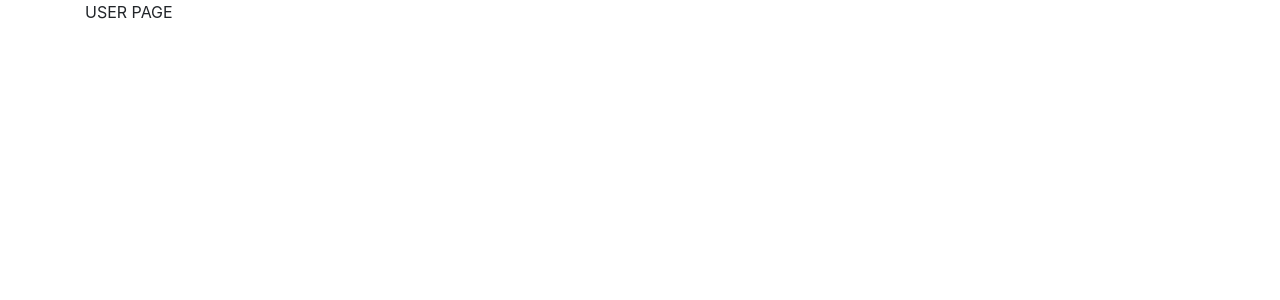
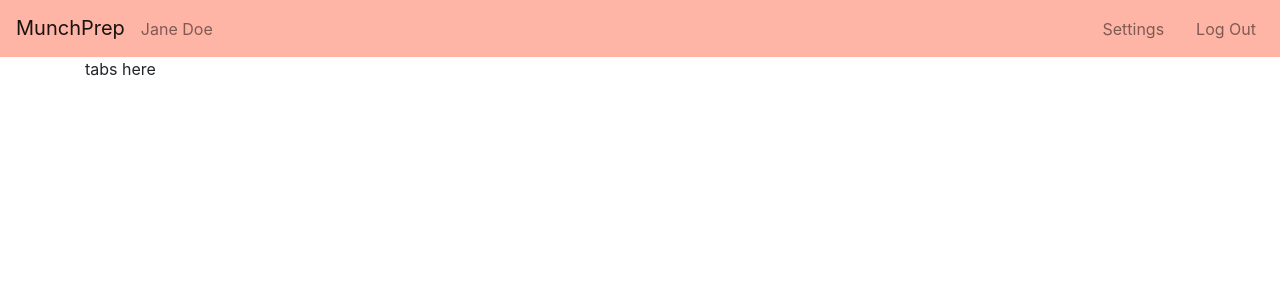
Before and after one commit to schoinh/munchprep-web, a React app: page /#/user-page in a window 1280 px wide. Shown: the top 300 px of the page. Built offline with nearby package versions, Linux system fonts and the light colour scheme.

Commit message:
add nav bar

```diff
--- a/src/components/App.jsx
+++ b/src/components/App.jsx
@@ -6,7 +6,7 @@ import UserPage from "./UserPage";
 
 function App() {
   return (
-    <div className="container">
+    <div>
       <Switch>
         <Route exact path='/' component={Splash} />
         <Route path='/user-page' component={UserPage} />
--- a/src/components/UserPage.jsx
+++ b/src/components/UserPage.jsx
@@ -2,9 +2,41 @@ import React from "react";
 import { Link } from "react-router-dom";
 
 function UserPage() {
+  var navBarStyles = {
+    backgroundColor: "#ffb5a6"
+  };
+
+  var linkStyles = {
+    flexDirection: "row"
+  };
+
+  var settingsStyles = {
+    marginRight: "1em"
+  };
+
   return (
     <div>
-      USER PAGE
+      <nav className="navbar navbar-expand-lg navbar-light" style={navBarStyles}>
+        <div className="mr-auto">
+          <a className="navbar-brand" href="#">MunchPrep</a>
+          <span className="navbar-text">
+            Jane Doe
+          </span>
+        </div>
+        <div>
+          <ul className="navbar-nav" style={linkStyles}>
+            <li style={settingsStyles} className="nav-item">
+              <a className="nav-link">Settings</a>
+            </li>
+            <li className="nav-item">
+              <a className="nav-link" href="#">Log Out</a>
+            </li>
+          </ul>
+        </div>
+      </nav>
+      <div className="container">
+        tabs here
+      </div>
     </div>
   );
 }
```
